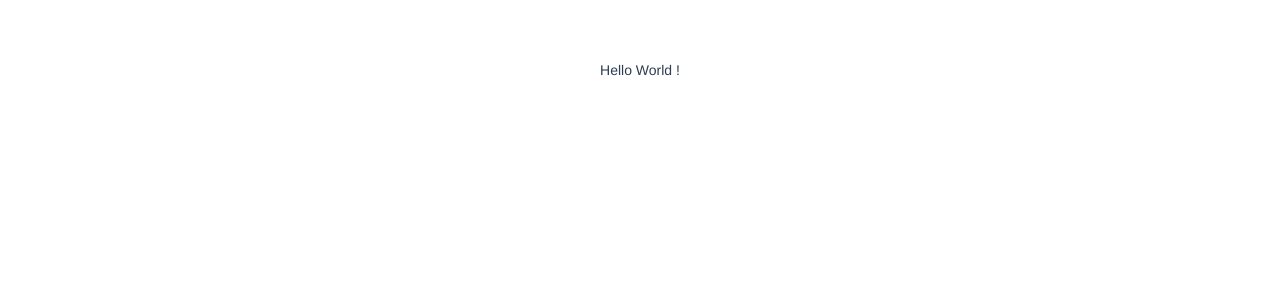
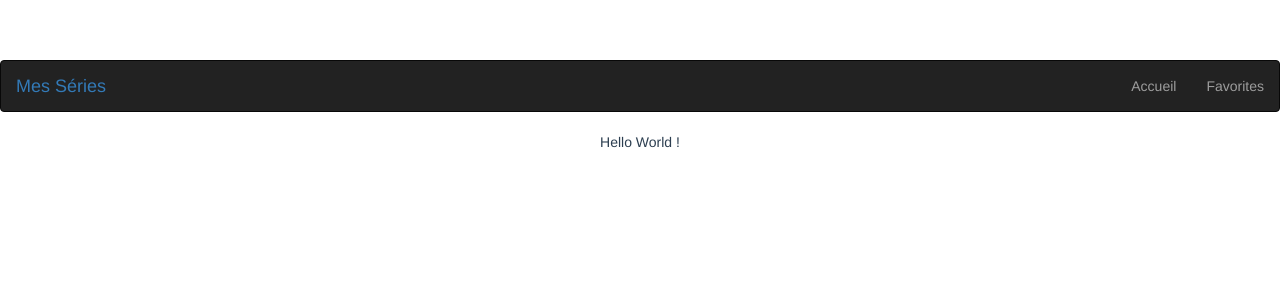
Before and after one commit to GregoryBevan/devfest-vuejs, a Vue app: page / in a window 1280 px wide. Shown: the top 300 px of the page. Built offline with nearby package versions, Linux system fonts and the light colour scheme.

Commit message:
End of step 4

```diff
--- a/src/App.vue
+++ b/src/App.vue
@@ -1,12 +1,17 @@
 <template>
   <div id="app">
+    <navbar></navbar>
     <router-view></router-view>
   </div>
 </template>
 
 <script>
+import Navbar from '@/components/Navbar'
 export default {
-  name: 'app'
+  name: 'app',
+  components: {
+    navbar: Navbar
+  }
 }
 </script>
 
--- /dev/null
+++ b/src/components/Navbar.vue
@@ -0,0 +1,29 @@
+<template>
+  <div class="navbar navbar-inverse">
+    <div class="container-fluid">
+      <div class="navbar-header">
+        <a class="navbar-brand">
+          <router-link to="/">Mes Séries</router-link>
+        </a>
+      </div>
+      <ul class="nav navbar-nav navbar-right">
+        <li>
+          <router-link to="/">Accueil</router-link>
+        </li>
+        <li>
+          <router-link to="/favorites">Favorites</router-link>
+        </li>
+      </ul>
+    </div>
+  </div>
+</template>
+
+<script>
+export default {
+
+}
+</script>
+
+<style>
+
+</style>
```
